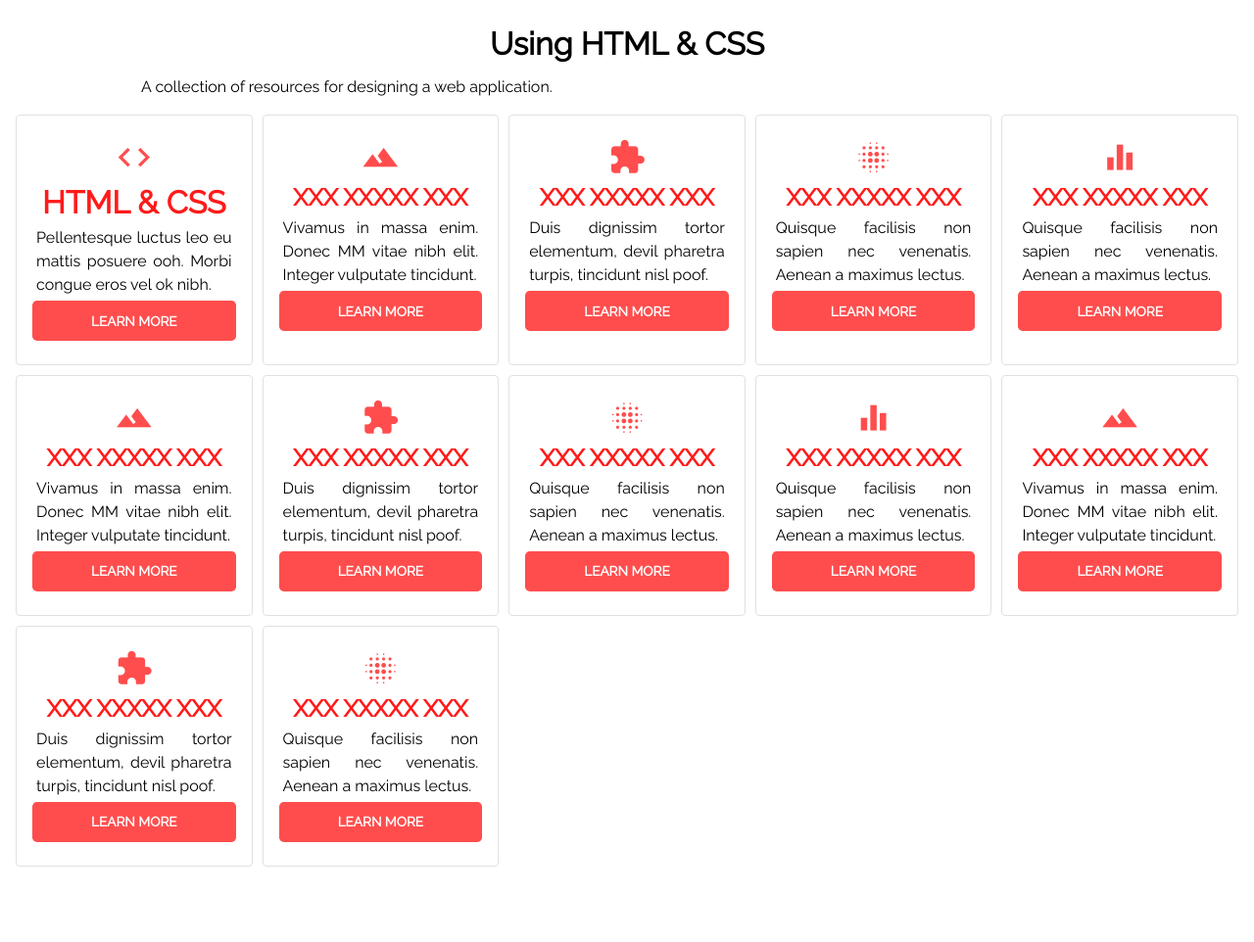
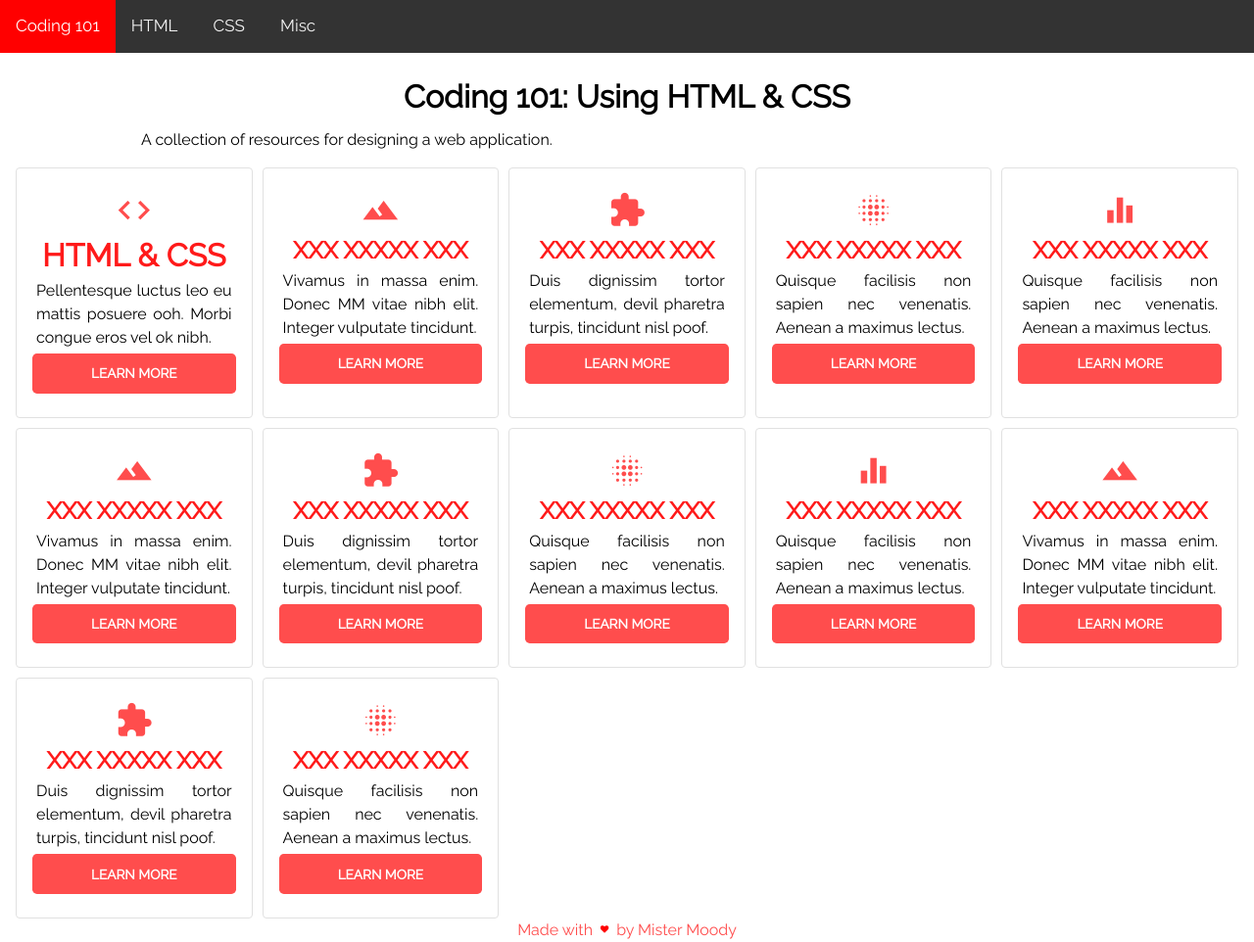
Before and after one commit to MisterMoody/mistermoody.github.io, a PHP site: page /coding101.html in a window 1280 px wide. Shown: the whole page at 98% size. Before the commit the page ends 885 px from the top, so only its background shows below. Run offline with PHP 8.4, Linux system fonts and the light colour scheme.

Commit message:
Add Responsive Top Navigation

```diff
--- a/coding101.html
+++ b/coding101.html
@@ -7,14 +7,25 @@
     <link rel="stylesheet" href="https://maxcdn.bootstrapcdn.com/font-awesome/4.7.0/css/font-awesome.min.css">
 	  <link href="https://fonts.googleapis.com/css?family=Bree+Serif|Raleway" rel="stylesheet">
     <link href="css/main.css" rel="stylesheet">
+    <link href="css/styles.css" rel="stylesheet">
   </head>
   <body>
+		<!---->
+		<nav class="topnav" id="myTopnav">
+		<a href="#home" class="active">Coding 101</a>
+		<a href="#news">HTML</a>
+		<a href="#contact">CSS</a>
+		<a href="#about">Misc</a>
+		<a href="javascript:void(0);" class="icon" onclick="myFunction()">
+			<i class="fa fa-bars"></i>
+		</a>
+	</nav>
+    <!---->
 		<div class="intro">
-			<h1>Using HTML &amp; CSS</h1>
+			<h1>Coding 101<span>: Using HTML &amp; CSS</span></h1>
 			<p>A collection of resources for designing a web application.</p>
 		</div>
     <!-- -->
-		<!-- -->
     <div class="sub-content">
 
       <div class="card">
@@ -120,5 +131,23 @@
       <!-- -->
 			<!-- -->
     </div>
+    <!-- -->
+    <!-- //FOOTER -->
+    <footer>
+    	<a class="credit"><small><span class=""><?php echo date('Y'); ?></span></small>&#32;&#32;
+    	<span class=""> Made with <i class="fa fa-heart"></i> by </span> Mister Moody</a>
+  	</footer>
+    <!-- -->
+    <!-- *****JS SCRIPTS***** -->
+    <!-- -----Navigation----- -->
+    <script>function myFunction() {
+        var x = document.getElementById("myTopnav");
+        if (x.className === "topnav") {
+            x.className += " responsive";
+        } else {
+            x.className = "topnav";
+        }
+    }
+    </script>
   </body>
 </html>
--- a/css/styles.css
+++ b/css/styles.css
@@ -19,161 +19,59 @@ html {
   background: transparent;
 }
 /**/
-body {
-  margin: 0 auto;
-  padding: 0 auto;
-  font-size: calc(1.15em + 1.05vw);
-	font-family: 'Raleway', sans-serif;
-  letter-spacing: 0.8px;
+
+/*Tabbed-Navigation Interface*/
+.topnav {
+  overflow: hidden;
+  background-color: #333;
 }
-h1, h2, h3, h4, h5 {
-  margin: 0 auto;
-  padding: 0 auto;
+.topnav a {
+  display: inline-block;
+  color: #f2f2f2;
   text-align: center;
-} /*for TOP Alignment */
-/*h2.title, h3.title, h4.title, h5.title {
-  margin-top: 60px;
-}*/
-p {
-  margin: 1em 0;
-  line-height: 1.5;
-  font-size: 0.74em;
-}
-a {
+  padding: 14px 16px;
   text-decoration: none;
-  color: black;
-}
-a:hover {opacity: 0.7;}
-ul.nav >li > a:hover {
-  color: red;
-  transition: 0.3s;
-}
-ul {
-  list-style-type: none;
-  margin: 0;
-  padding: 0;
-}
-li > a {font-size: 0.62em;}
-li > a.active {
-  font-weight: bold;
-  border-bottom: 1px solid #000;
-  padding: 2px;
-}
-@media only screen and (min-width: 800px) {}
-.arrow {opacity: 1; transition: all .5s ease-in 3s;}
-.arrow {
-  position: relative;
-  bottom: 44px;
-  left: 47%;
-  display: block;
-  width: 32px;
-  height: 32px;
-  border: 2px solid #000;
-  background-size: 14px auto;
-  border-radius: 50%;
-  animation: bounce 2s infinite 2s;
-}
-.arrow:before {
-  position: absolute;
-  top: calc(50% - 8px);
-  left: calc(50% - 6px);
-  transform: rotate(-45deg);
-  display: block;
-  width: 12px;
-  height: 12px;
-  content: "";
-  border: 2px solid #000;
-  border-width: 0px 0 2px 2px;
-}
-@media only screen and (min-width: 800px) {
-  .arrow {bottom: 84px;}
-}
-@keyframes bounce {
-  0%, 100%, 20%, 50%,
-  80% {transform: translateY(0);}
-  40% {transform: translateY(-10px);}
-  60% {transform: translateY(-5px);}
-}
-/* <a> Links 'Arrow' Transform */
-span.read {font-weight: 900;}
-span.read {
-	position: relative;
-	transition: all 500ms ease;
-	overflow:hidden;
-}
-span.read:before {
-	font-family: FontAwesome;
-	content:"\f101";
-	position: absolute;
-	left: 105px; /*Icon Position*/
-	transition: all 200ms ease;
-}
-span.read:hover:before {left: 112px;}
-@media only screen and (min-width: 800px) {
-  span.read:before {left: 131px;}
-  span.read:hover:before {left: 140px;}
+  font-size: 17px;
 }
 
-hr {
-  background-image: linear-gradient(to right, rgba(255, 0, 0, 0), rgba(255, 0, 0, 0.6), rgba(255, 0, 0, 0));
-  border: 0;
-  height: 1px;
-  margin-bottom: 60px;
-  margin-top: 60px;
-  overflow: visible;
-  text-align: center;
-}
-hr:after {
-  background: rgba(255, 0, 0, 0.2);
-  content: "§";
-  border: 1px dotted rgba(255, 0, 0, 0.8);
-  border-radius: 50%;
-  display: inline-block;
-  font: "BodoniXT" !important;
-  font-size: 0.9em;
-  padding: 0 0.6em;
-  position: relative;
-  top: -0.7em;
-}
-/* =========================================================== */
-
-
-/* HEADER */
-header {margin: 0px;}
-span.title {
-  color: grey;
-  float: right;
-  font-size: 18px;
-  margin-right: 4px;
-  margin-top: 4px;
+.topnav a:first-child {float: left;}
+.topnav a:hover {
+  background-color: red;
+  color: black;
+	transition-duration: 0.8s;
 }
 
-/* NAVIGATION */
-/*.home, .about, .portfolio,  .email, .phone {transition: 0.3;}
-.home:hover, .about:hover, .portfolio:hover, .email:hover, .phone:hover {
-    border-bottom: dotted;
-    transition: 0.5;
-  }*/
+nav.topnav > .active {
+  background-color: red;
+  color: white;
+	border-bottom:
+}
 
-/* FOOTER */
-footer {text-align: center;}
-footer > a {font-size: 14px;}
-.fa-heart {
-  color: red;
-  animation: pulse 1.3s ease infinite;
-  padding-top: -50px;  /*Required for Heart Animation*/
+.topnav .icon {
+  display: none;
 }
-@keyframes pulse {
-  0% {transform: scale(0.5);}
-  50% {transform: scale(0.7);}
-  100% {transform: scale(0.5);}
+
+@media screen and (max-width: 600px) {
+  .topnav a:not(:first-child) {display: none;}
+  .topnav a.icon {
+    float: right;
+    display: block;
+  }
 }
-/* ======= END of Main-Page Layout
-/* =========================================================== */
 
-
-
-
+@media screen and (max-width: 600px) {
+  .topnav.responsive {position: relative;}
+  .topnav.responsive .icon {
+    position: absolute;
+    right: 0;
+    top: 0;
+  }
+  .topnav.responsive a {
+    float: none;
+    display: block;
+    text-align: left;
+  }
+}
 
 /*MEDIA QUERIES*/
 /* @MIN-Width: 768 *****************************************/
```
